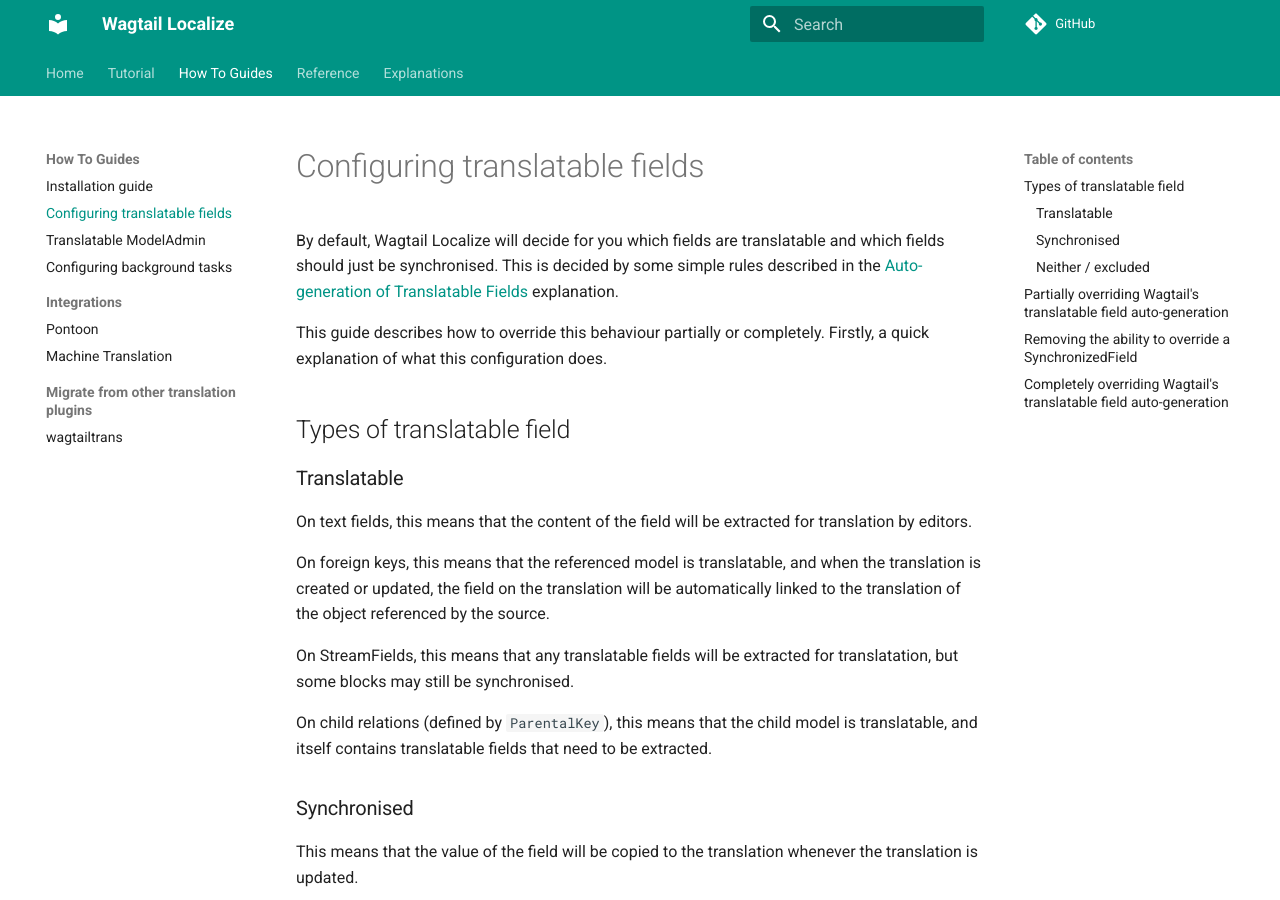
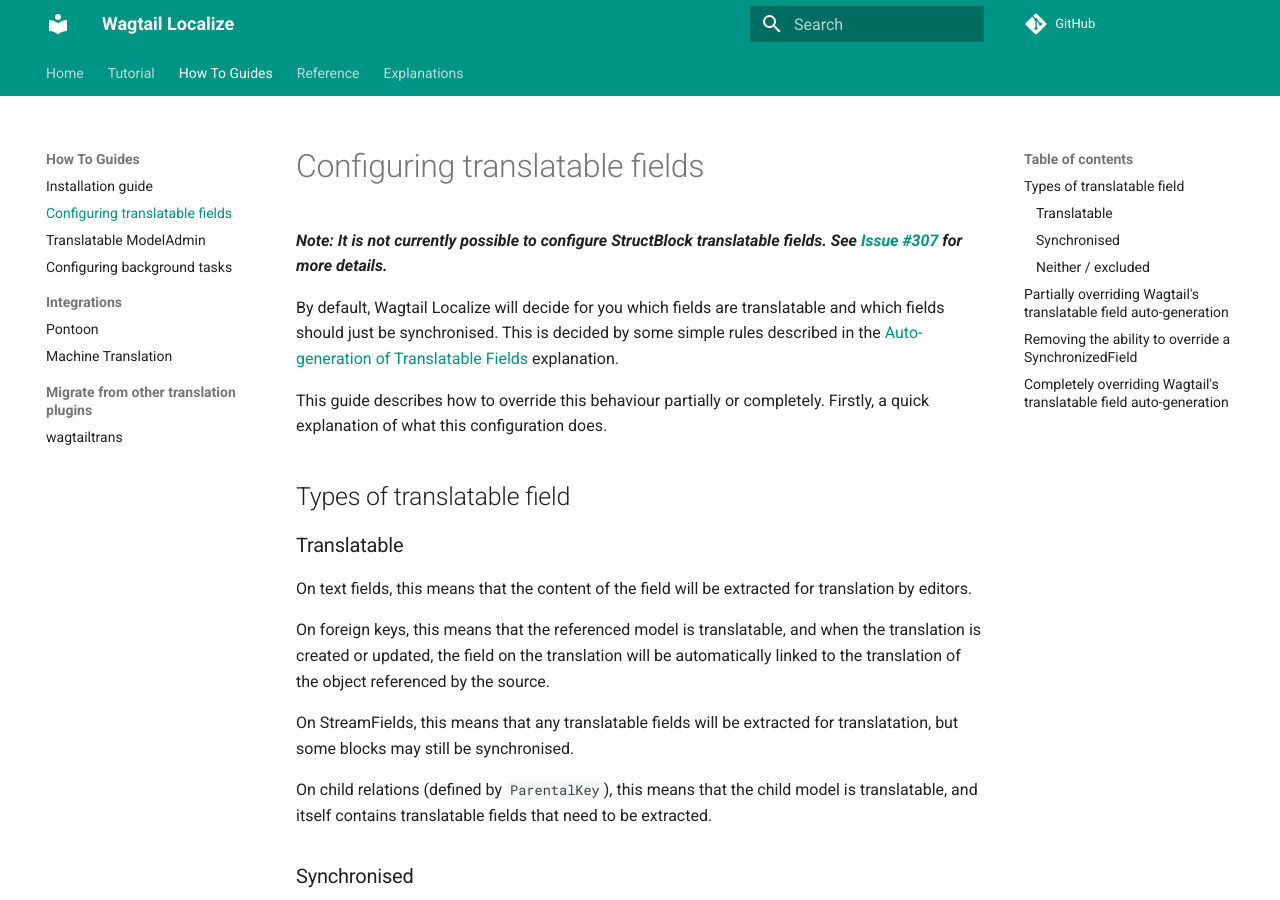
Before and after one commit to wagtail/wagtail-localize, an MkDocs documentation site: the page built from docs/how-to/field-configuration.md, in a window 1280 px wide and 900 px high. Built offline with MkDocs 1.6.1 and Material for MkDocs 9.7.7, drawn with Linux system fonts in a browser that asks for light colours; comment, search, counter and statistics services are not loaded.

Commit message:
Update field-configuration.md
Added note about StructBlocks

```diff
--- a/docs/how-to/field-configuration.md
+++ b/docs/how-to/field-configuration.md
@@ -1,4 +1,7 @@
 # Configuring translatable fields
+
+  ***Note:
+  It is not currently possible to configure StructBlock translatable fields. See [Issue #307](https://github.com/wagtail/wagtail-localize/issues/307) for more details.***
 
 By default, Wagtail Localize will decide for you which fields are translatable and which fields should just be synchronised.
 This is decided by some simple rules described in the [Auto-generation of Translatable Fields](/concept/translatable-fields-autogen)
```
